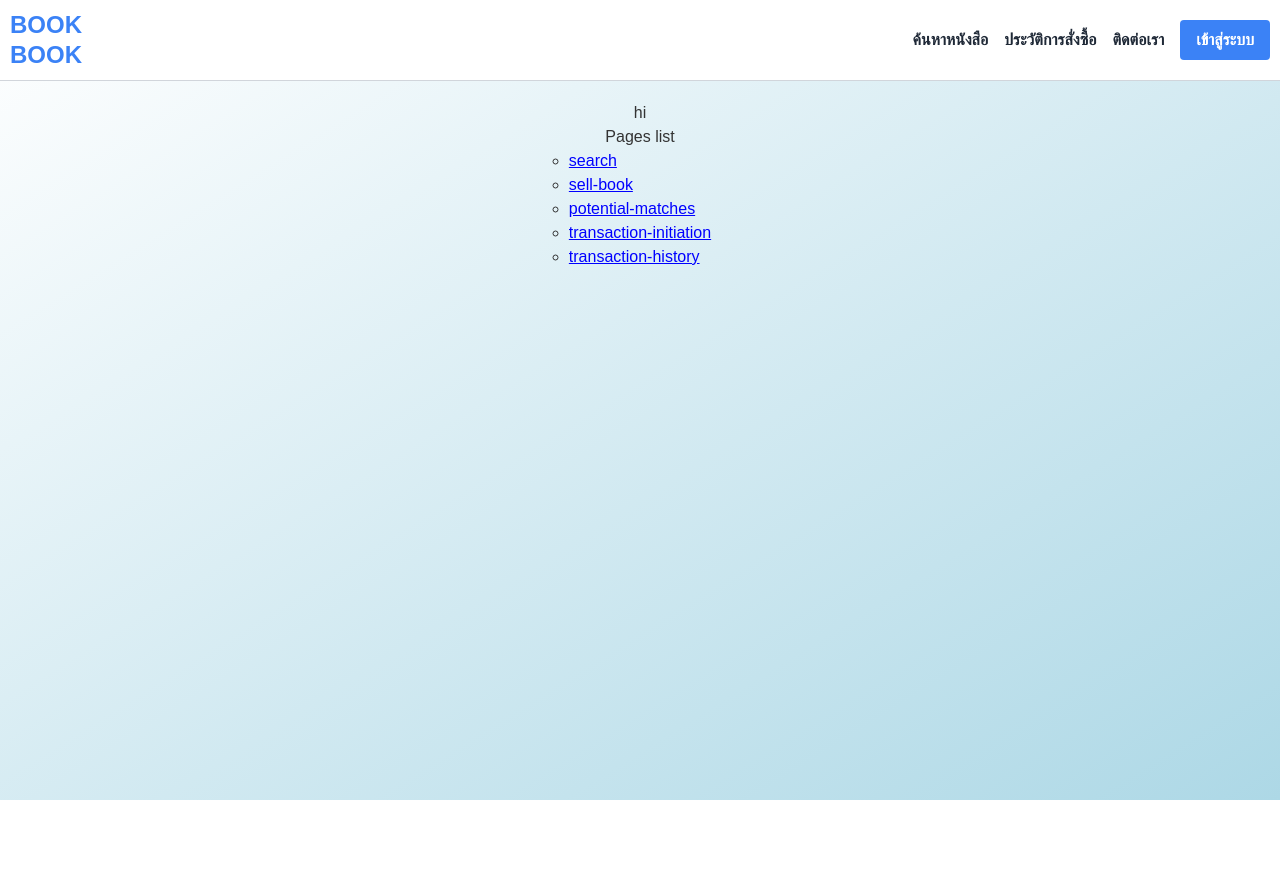
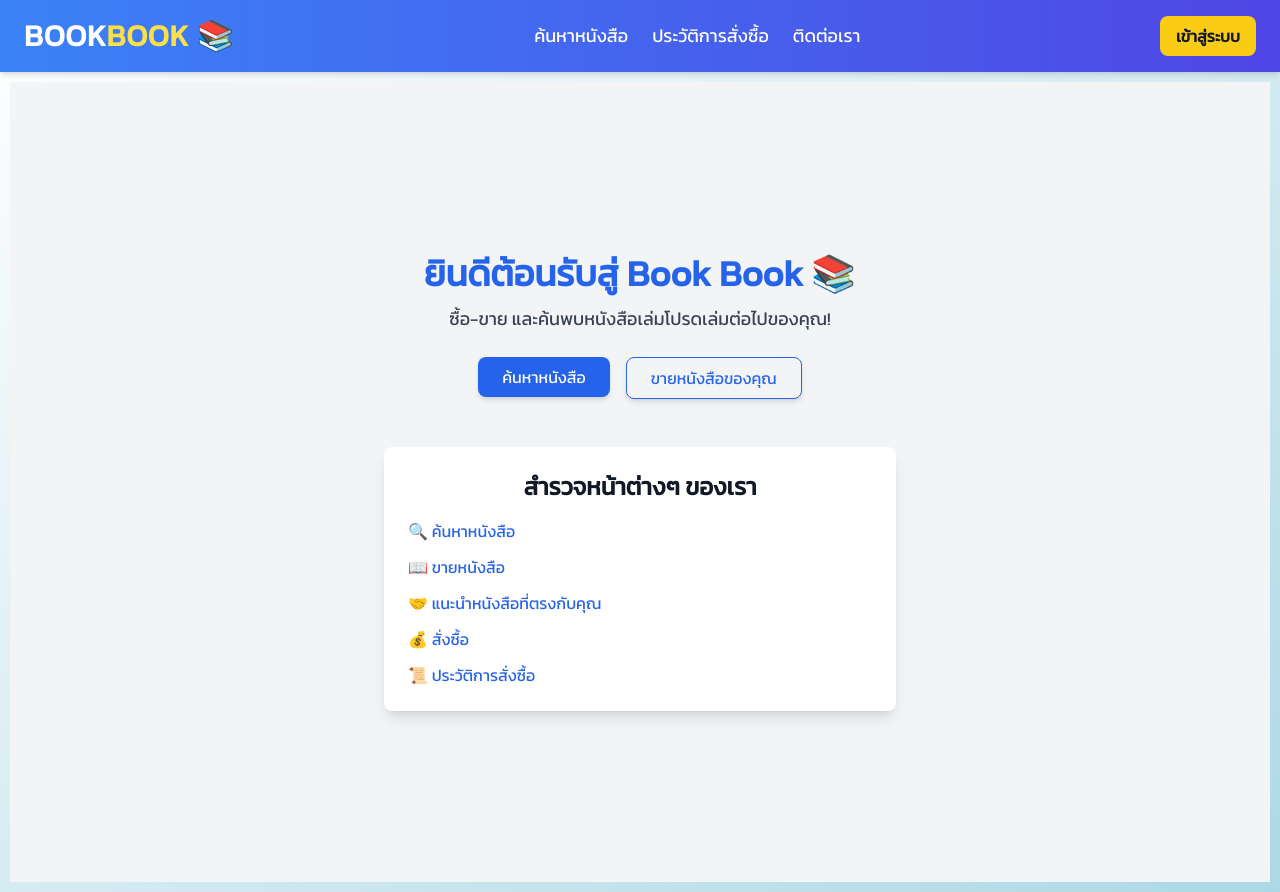
Before and after one commit to seg-org/bookbook, a Next.js app: page / in a window 1280 px wide. Before the commit the page ends 800 px from the top, so only its background shows below. Built offline with nearby package versions, Linux system fonts and the light colour scheme; no server answers.

Commit message:
style: decorate

```diff
--- a/src/app/layout.tsx
+++ b/src/app/layout.tsx
@@ -2,7 +2,7 @@ import Header from "@/components/Header";
 import { LoadingAnimation } from "@/components/LoadingAnimation";
 import { AuthProvider } from "@/providers/auth-provider";
 import type { Metadata } from "next";
-import { Geist, Geist_Mono } from "next/font/google";
+import { Geist, Geist_Mono, Kanit } from "next/font/google";
 import { Suspense } from "react";
 import "./globals.css";
 
@@ -14,6 +14,11 @@ const geistSans = Geist({
 const geistMono = Geist_Mono({
   variable: "--font-geist-mono",
   subsets: ["latin"],
+});
+
+const KanitFont = Kanit({
+  subsets: ["latin"],
+  weight: "400",
 });
 
 export const metadata: Metadata = {
@@ -28,7 +33,7 @@ export default function RootLayout({
 }>) {
   return (
     <html lang="en">
-      <body className={`${geistSans.variable} ${geistMono.variable} antialiased`}>
+      <body className={`${geistSans.variable} ${geistMono.variable} ${KanitFont.className} antialiased`}>
         <AuthProvider>
           <Header />
           <Suspense fallback={<LoadingAnimation />}>{children}</Suspense>
--- a/src/app/page.tsx
+++ b/src/app/page.tsx
@@ -2,36 +2,54 @@ import Link from "next/link";
 
 export default function Home() {
   return (
-    <main>
-      <div>hi</div>
-      <h1>Pages list</h1>
-      <ul style={{ listStyleType: "circle" }}>
+    <main className="flex min-h-screen flex-col items-center justify-center bg-gray-100 p-6 text-gray-900">
+      <section className="mb-12 text-center">
+        <h1 className="text-4xl font-bold text-blue-600">ยินดีต้อนรับสู่ Book Book 📚</h1>
+        <p className="mt-3 text-lg text-gray-700">ซื้อ-ขาย และค้นพบหนังสือเล่มโปรดเล่มต่อไปของคุณ!</p>
+        <div className="mt-6 flex justify-center gap-4">
+          <Link href="/search">
+            <button className="rounded-lg bg-blue-600 px-6 py-2 text-white shadow-md transition hover:bg-blue-700">
+              ค้นหาหนังสือ
+            </button>
+          </Link>
+          <Link href="/sell-book">
+            <button className="rounded-lg border border-blue-600 px-6 py-2 text-blue-600 shadow-md transition hover:bg-blue-600 hover:text-white">
+              ขายหนังสือของคุณ
+            </button>
+          </Link>
+        </div>
+      </section>
+
+      <section className="w-full max-w-lg rounded-lg bg-white p-6 shadow-lg">
+        <h2 className="mb-4 text-center text-2xl font-semibold">สำรวจหน้าต่างๆ ของเรา</h2>
+        <ul className="space-y-3">
           <li>
-          <Link href="/search" style={{ color: "blue", textDecoration: "underline" }}>
-            search
+            <Link href="/search" className="block text-blue-600 hover:text-blue-800">
+              🔍 ค้นหาหนังสือ
             </Link>
           </li>
           <li>
-          <Link href="/sell-book" style={{ color: "blue", textDecoration: "underline" }}>
-            sell-book
+            <Link href="/sell-book" className="block text-blue-600 hover:text-blue-800">
+              📖 ขายหนังสือ
             </Link>
           </li>
           <li>
-          <Link href="/potential-matches" style={{ color: "blue", textDecoration: "underline" }}>
-            potential-matches
+            <Link href="/potential-matches" className="block text-blue-600 hover:text-blue-800">
+              🤝 แนะนำหนังสือที่ตรงกับคุณ
             </Link>
           </li>
           <li>
-          <Link href="/transaction-initiation" style={{ color: "blue", textDecoration: "underline" }}>
-            transaction-initiation
+            <Link href="/transaction-initiation" className="block text-blue-600 hover:text-blue-800">
+              💰 สั่งซื้อ
             </Link>
           </li>
           <li>
-          <Link href="/transaction-history-page" style={{ color: "blue", textDecoration: "underline" }}>
-            transaction-history
+            <Link href="/transaction-history-page" className="block text-blue-600 hover:text-blue-800">
+              📜 ประวัติการสั่งซื้อ
             </Link>
           </li>
         </ul>
+      </section>
     </main>
   );
 }
--- a/src/components/Header.tsx
+++ b/src/components/Header.tsx
@@ -1,51 +1,61 @@
 "use client";
 
+import { Menu } from "lucide-react";
 import { signIn, signOut, useSession } from "next-auth/react";
 import Image from "next/image";
 import Link from "next/link";
+import { useState } from "react";
 
 function Header() {
   const { data: session, status } = useSession();
   const isAuthenticated = status === "authenticated";
+  const [menuOpen, setMenuOpen] = useState(false);
 
   return (
-    <header className="flex flex-row items-center justify-between border-b border-gray-300 bg-white p-2.5">
-      <Link href="/" className="text-2xl font-bold leading-tight text-blue-500">
-        BOOK<br></br>BOOK
+    <header className="relative flex w-full items-center justify-between bg-gradient-to-r from-blue-500 to-indigo-600 px-6 py-4 text-white shadow-md">
+      {/* Logo */}
+      <Link href="/" className="text-3xl font-extrabold tracking-wide">
+        BOOK<span className="text-yellow-300">BOOK</span> 📚
       </Link>
-      <nav>
-        <ul className="flex list-none items-center justify-between gap-4">
-          <li className="max-sm:invisible sm:visible">
-            <Link href="#" className="font-bold text-gray-800 hover:text-[#304674] hover:underline">
+
+      {/* Desktop Navigation */}
+      <nav className="hidden md:flex">
+        <ul className="flex items-center gap-6 text-lg font-medium">
+          <li>
+            <Link href="/search" className="transition hover:text-yellow-300">
               ค้นหาหนังสือ
             </Link>
           </li>
-          <li className="max-sm:invisible sm:visible">
-            <Link href="#" className="font-bold text-gray-800 hover:text-[#304674] hover:underline">
+          <li>
+            <Link href="/" className="transition hover:text-yellow-300">
               ประวัติการสั่งซื้อ
             </Link>
           </li>
-          <li className="max-sm:invisible sm:visible">
-            <Link href="#" className="font-bold text-gray-800 hover:text-[#304674] hover:underline">
+          <li>
+            <Link href="/about-us" className="transition hover:text-yellow-300">
               ติดต่อเรา
             </Link>
           </li>
-          <li>
+        </ul>
+      </nav>
+
+      {/* Authentication & Mobile Menu */}
+      <div className="flex items-center gap-4">
         {isAuthenticated ? (
           <div className="flex items-center gap-4">
             <Link href="/profile">
-                  <div className="relative h-10 w-10 rounded-full bg-gray-300">
+              <div className="relative h-10 w-10 overflow-hidden rounded-full border-2 border-white shadow-md">
                 <Image
                   src={session?.user?.image || "/images/profile.jpg"}
                   alt="Profile"
                   fill={true}
-                      className="rounded-full"
+                  className="object-cover"
                 />
               </div>
             </Link>
             <button
               onClick={() => signOut({ callbackUrl: "/" })}
-                  className="rounded bg-red-400 px-2 py-2 font-bold text-white hover:bg-red-500"
+              className="rounded-lg bg-red-500 px-4 py-2 text-white transition hover:bg-red-600"
             >
               ออกจากระบบ
             </button>
@@ -53,14 +63,40 @@ function Header() {
         ) : (
           <button
             onClick={() => signIn()}
-                className="rounded bg-blue-500 px-4 py-2 font-bold text-white hover:bg-blue-600"
+            className="rounded-lg bg-yellow-400 px-4 py-2 font-semibold text-gray-900 transition hover:bg-yellow-500"
           >
             เข้าสู่ระบบ
           </button>
         )}
+
+        {/* Mobile Menu Button */}
+        <button className="block md:hidden" onClick={() => setMenuOpen(!menuOpen)}>
+          <Menu size={28} />
+        </button>
+      </div>
+
+      {/* Mobile Navigation (Dropdown) */}
+      {menuOpen && (
+        <div className="absolute right-6 top-16 w-48 rounded-lg bg-white p-4 shadow-lg md:hidden">
+          <ul className="space-y-3 text-gray-900">
+            <li>
+              <Link href="#" className="block rounded px-3 py-2 hover:bg-gray-100">
+                ค้นหาหนังสือ
+              </Link>
+            </li>
+            <li>
+              <Link href="#" className="block rounded px-3 py-2 hover:bg-gray-100">
+                ประวัติการสั่งซื้อ
+              </Link>
+            </li>
+            <li>
+              <Link href="#" className="block rounded px-3 py-2 hover:bg-gray-100">
+                ติดต่อเรา
+              </Link>
             </li>
           </ul>
-      </nav>
+        </div>
+      )}
     </header>
   );
 }
```
Also changed, not shown: public/images/search/man-with-book.png (renamed from public/images/searchPage/man-with-book.png). Lines whose indentation alone changed are shown as unchanged.
